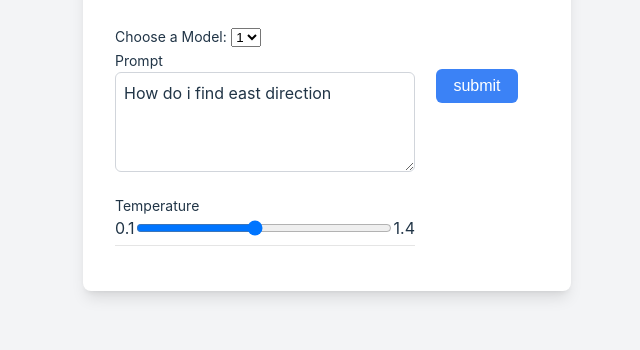
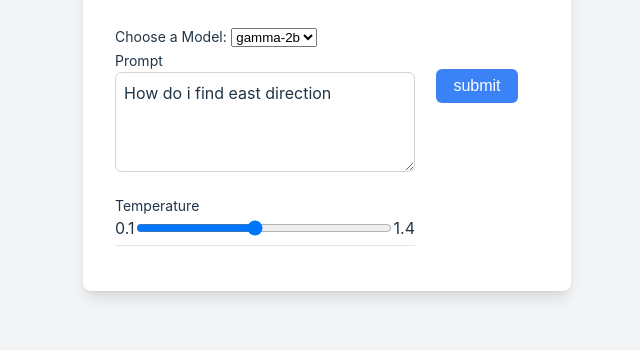
Before and after one commit to narain1/discreet, a plain HTML site: page index.html in a window 1280 px wide. Shown: the part 312-662 px from the top of the page, without its empty margins (321-961 px from the left). Drawn offline with Linux system fonts and the light colour scheme.

Commit message:
updated options

```diff
--- a/index.html
+++ b/index.html
@@ -17,9 +17,9 @@
 				<label for="model">Choose a Model:</label>
 
 				<select name="model" id="model">
-					<option value="1">1</option>
-					<option value="2">2</option>
-					<option value="3">3</option>
+					<option value="1">gamma-2b</option>
+					<option value="2">mistral-7b</option>
+					<option value="3">llama3-8b</option>
 					<option value="4">4</option>
 				</select>
 
```
